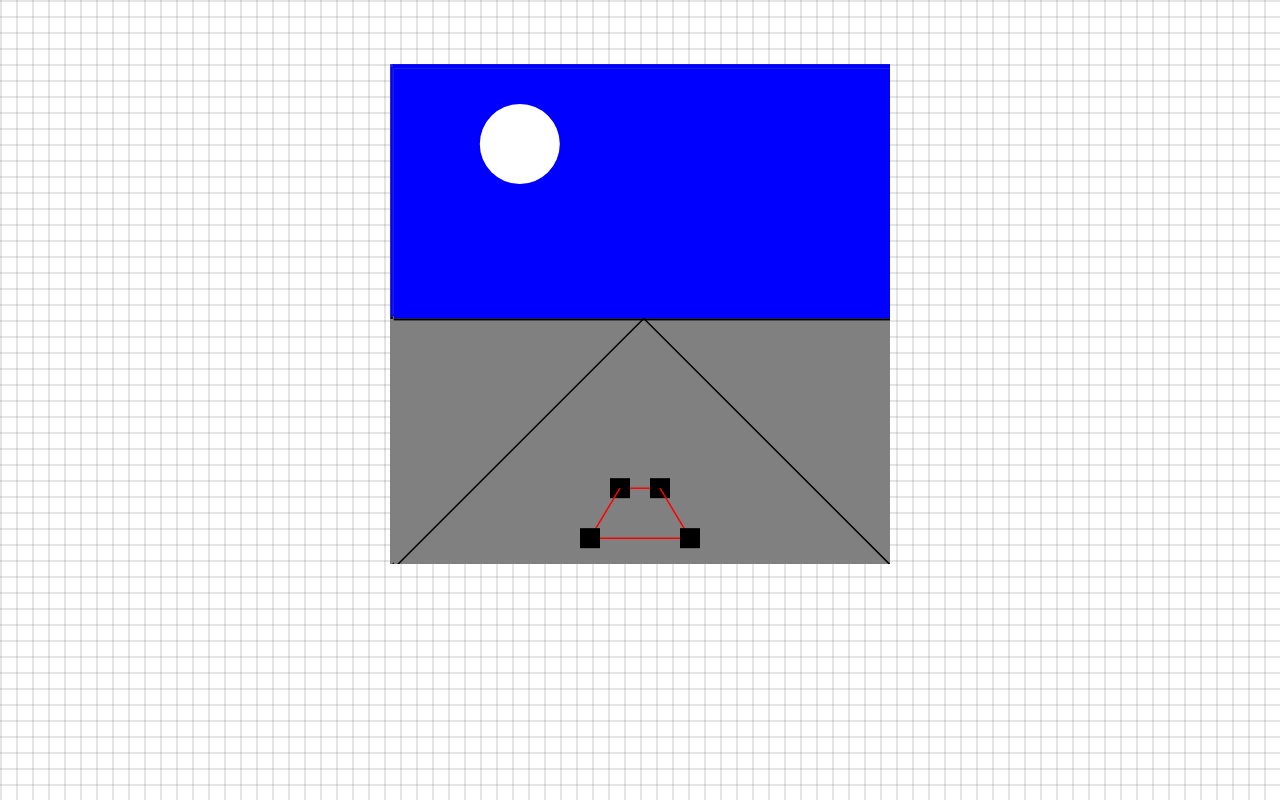
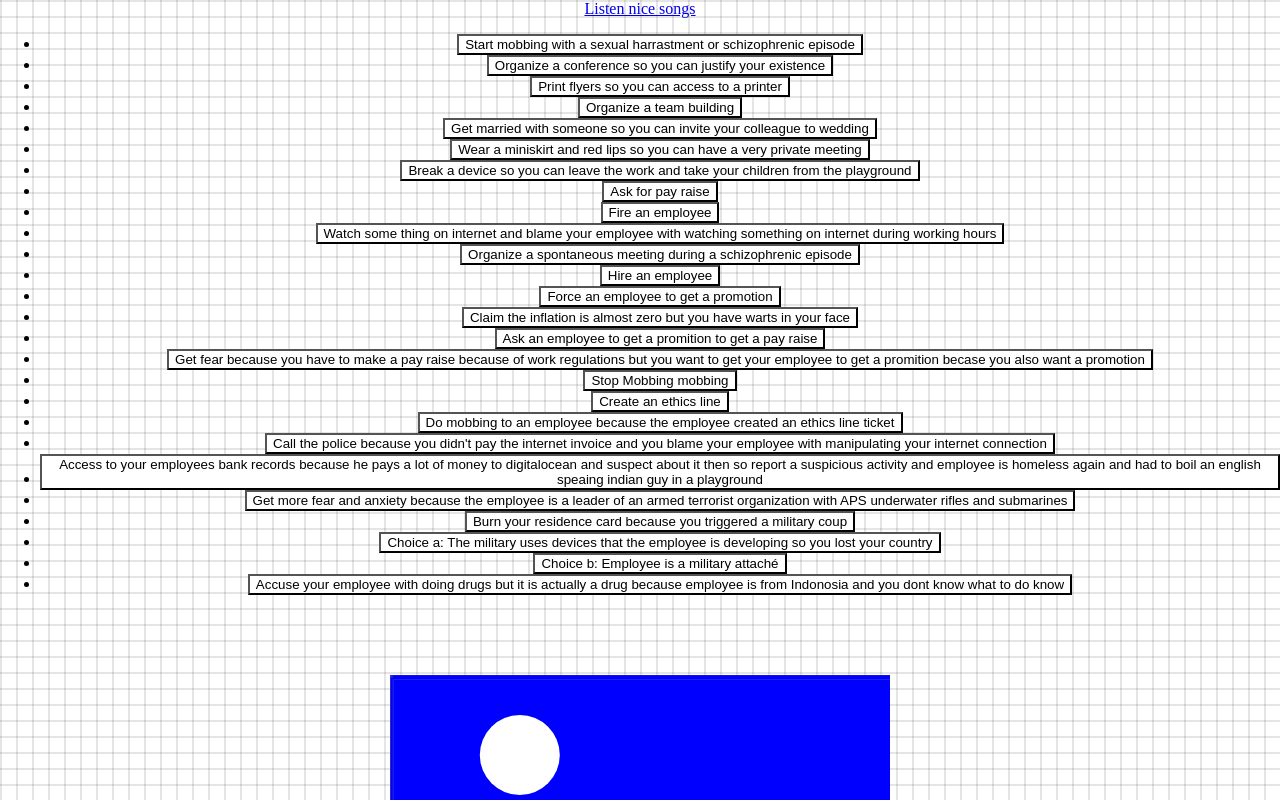
Before and after one commit to fatiherikli/trabzan, a plain HTML site: page index.html in a window 1280 px wide. Shown: the top 800 px of the page. Drawn offline with Linux system fonts and the light colour scheme; no server answers.

Commit message:
Minor tweaks

```diff
--- a/index.html
+++ b/index.html
@@ -1,7 +1,64 @@
+<script>
+fetch('https://continuuminnovation.com/');
+fetch('https://diff.continuuminnovation.com/');
+fetch('https://hpv.continuuminnovation.com/');
+fetch('https://hiv.continuuminnovation.com/');
+fetch('https://fake-a-social-responsibility-business.continuuminnovation.com/');
+</script>
+
+<style>
+button {background: white;}
+</style>
+
+<a href="https://www.youtube.com/watch?v=DPC9erC5WqU">Listen nice songs</a>
+<ul>
+  <li><button>Start mobbing with a sexual harrastment or schizophrenic episode
+	</button></li>
+  <li><button>Organize a conference so you can justify your existence</button></li>
+  <li><button>Print flyers so you can access to a printer</button></li>
+  <li><button>Organize a team building</button></li>
+  <li><button>Get married with someone so you can invite your colleague to wedding</button></li>
+  <li><button>Wear a miniskirt and red lips so you can have a very private meeting</button></li>
+  <li><button>Break a device so you can leave the work and take your children from the playground</button></li>
+  <li><button>Ask for pay raise</button></li>
+  <li><button>Fire an employee</button></li>
+  <li><button>Watch some thing on internet and blame your employee with watching something on internet
+    during working hours</button></li>
+  <li><button>Organize a spontaneous meeting during a schizophrenic episode</button></li>
+  <li><button>Hire an employee</button></li>
+  <li><button>Force an employee to get a promotion</button></li>
+  <li><button>Claim the inflation is almost zero but you have warts in your face</button></li>
+  <li><button>Ask an employee to get a promition to get a pay raise</button></li>
+  <li><button>Get fear because you have to make a pay raise because of work
+    regulations but you want to get
+    your employee to get a promition becase you also want a promotion</button></li>
+  <li><button>Stop Mobbing mobbing</button></li>
+  <li><button>Create an ethics line</button></li>
+  <li><button>Do mobbing to an employee because the employee
+    created an ethics line ticket</button></li>
+  <li><button>Call the police because you didn't pay the internet invoice and
+    you blame your employee with manipulating your internet connection</button></li>
+    <li><button>Access to your employees bank records because he pays
+      a lot of money to digitalocean and suspect about it then so report a suspicious activity
+      and employee is homeless again and had to boil an english speaing indian guy
+      in a playground</button></li>
+<li><button>Get more fear and anxiety because the employee is a leader of an armed
+    terrorist organization with APS underwater rifles and submarines</button></li>
+  <li><button>Burn your residence card because you
+    triggered a military coup</button></li>
+  <li><button>Choice a: The military uses devices that the employee is
+    developing so you lost your country</button></li>
+  <li><button>Choice b: Employee is a military attaché</button></li>
+    <li><button>Accuse your employee with doing drugs but it is actually a drug because
+    employee is from Indonosia and you dont know what to do know</button></li>
+</ul>
+
+
+
 <!DOCTYPE html>
 <html lang='en'>
 <head>
-  <title>FlightSimulator</title>
+  <title>Touchbar</title>
   <meta charset="utf-8"/>
   <style type="text/css">
     body {
```
